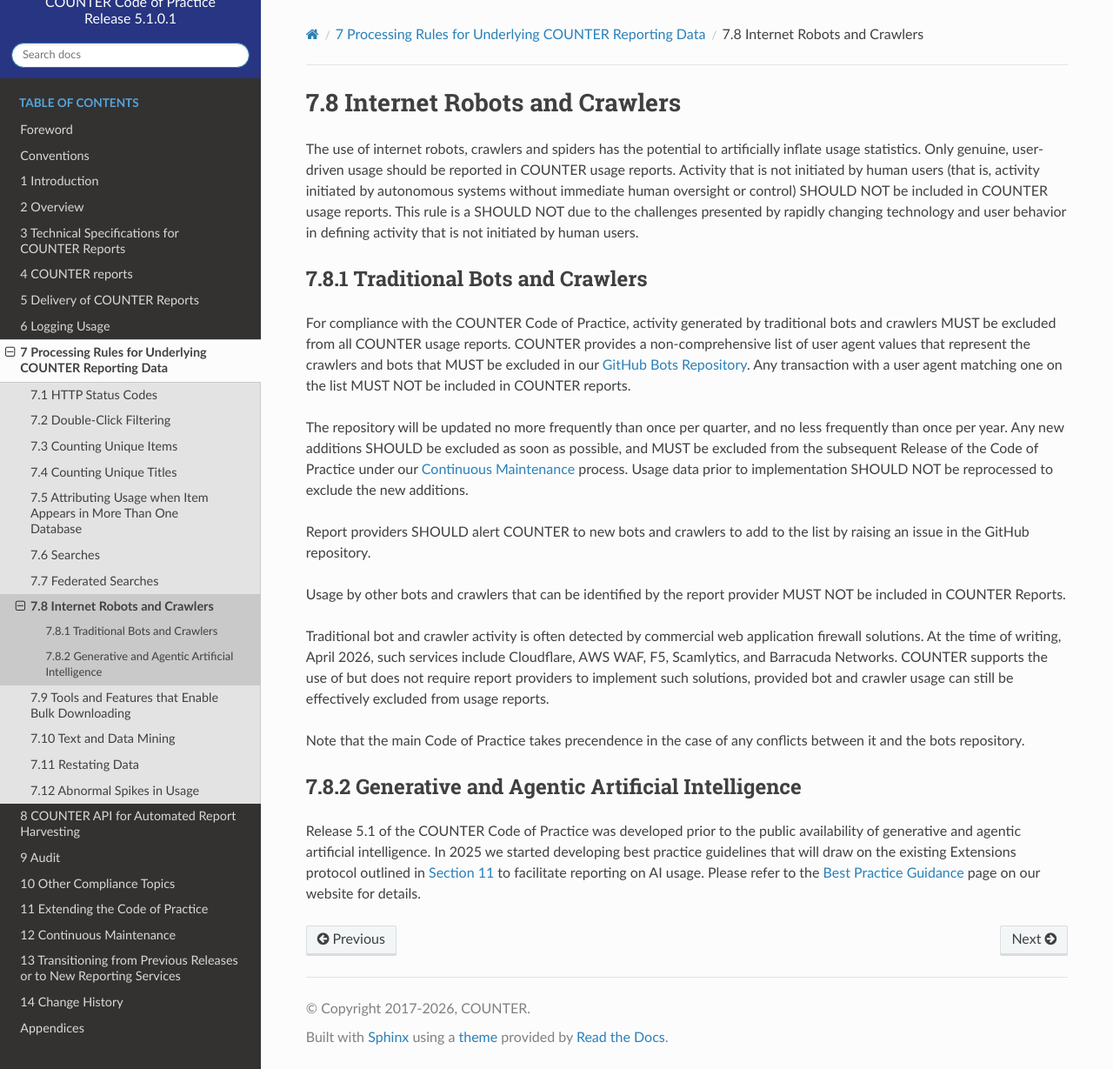
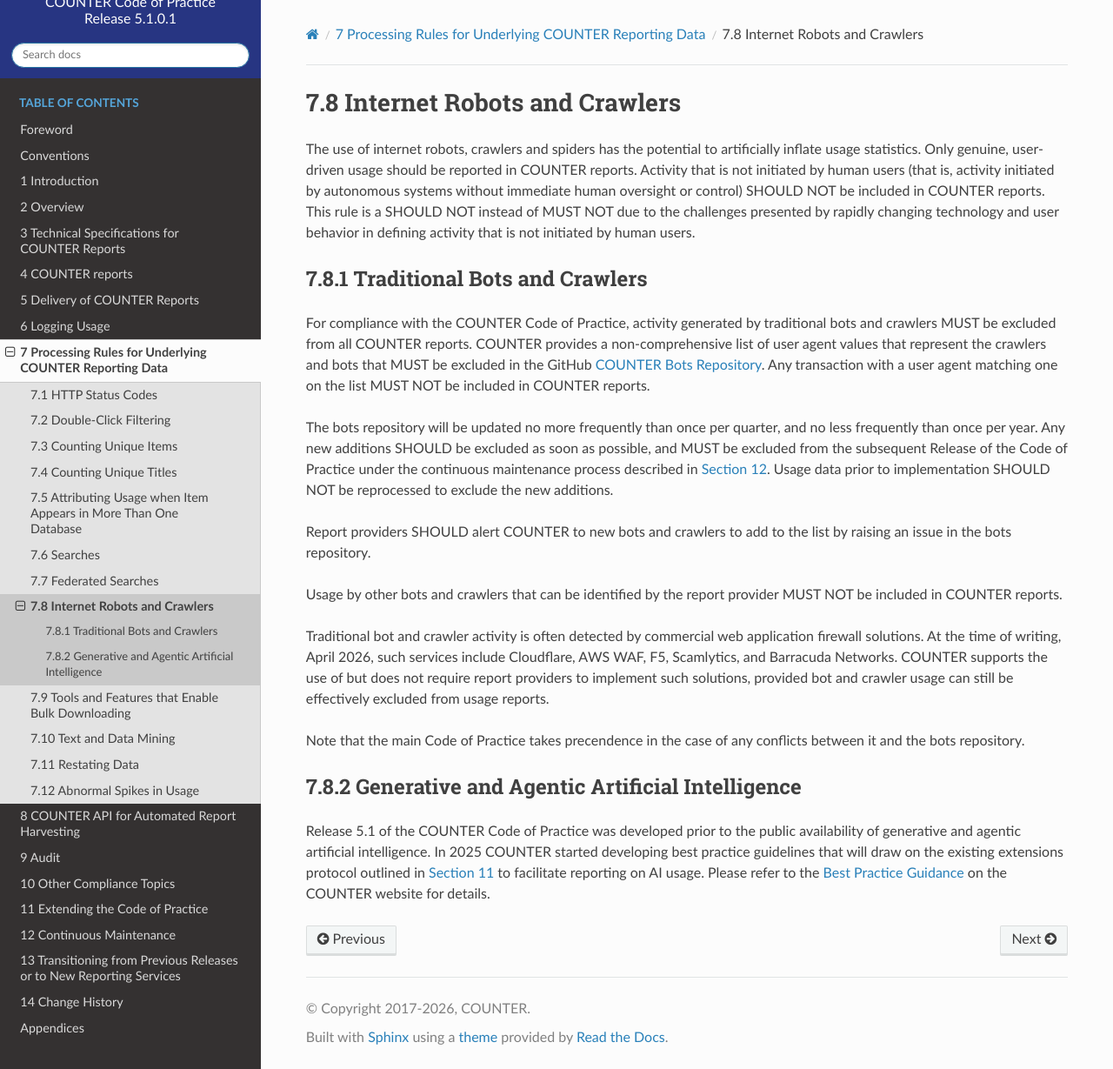
Before and after one commit to Project-Counter/cop5, a Sphinx documentation site: the page built from source/07-processing/08-internet-robots-and-crawlers.rst, in a window 1280 px wide and 1229 px high. Shown: the whole window at 87% size. Built offline with Sphinx 7.4.7 and the Read the Docs theme 3.1.0, drawn with Linux system fonts in a browser that asks for light colours.

Commit message:
Align the text with other parts of the CoP

```diff
--- a/source/07-processing/08-internet-robots-and-crawlers.rst
+++ b/source/07-processing/08-internet-robots-and-crawlers.rst
@@ -7,18 +7,19 @@
 Internet Robots and Crawlers
 ----------------------------
 
-The use of internet robots, crawlers and spiders has the potential to artificially inflate usage statistics. Only genuine, user-driven usage should be reported in COUNTER usage reports. Activity that is not initiated by human users (that is, activity initiated by autonomous systems without immediate human oversight or control) SHOULD NOT be included in COUNTER usage reports. This rule is a SHOULD NOT due to the challenges presented by rapidly changing technology and user behavior in defining activity that is not initiated by human users.
+The use of internet robots, crawlers and spiders has the potential to artificially inflate usage statistics. Only genuine, user-driven usage should be reported in COUNTER reports. Activity that is not initiated by human users (that is, activity initiated by autonomous systems without immediate human oversight or control) SHOULD NOT be included in COUNTER reports. This rule is a SHOULD NOT instead of MUST NOT due to the challenges presented by rapidly changing technology and user behavior in defining activity that is not initiated by human users.
 
 
 Traditional Bots and Crawlers
 """""""""""""""""""""""""""""
-For compliance with the COUNTER Code of Practice, activity generated by traditional bots and crawlers MUST be excluded from all COUNTER usage reports. COUNTER provides a non-comprehensive list of user agent values that represent the crawlers and bots that MUST be excluded in our `GitHub Bots Repository <https://github.com/Project-Counter/counter-bots>`_. Any transaction with a user agent matching one on the list MUST NOT be included in COUNTER reports.
 
-The repository will be updated no more frequently than once per quarter, and no less frequently than once per year. Any new additions SHOULD be excluded as soon as possible, and MUST be excluded from the subsequent Release of the Code of Practice under our :ref:`maintenance` process. Usage data prior to implementation SHOULD NOT be reprocessed to exclude the new additions.
+For compliance with the COUNTER Code of Practice, activity generated by traditional bots and crawlers MUST be excluded from all COUNTER reports. COUNTER provides a non-comprehensive list of user agent values that represent the crawlers and bots that MUST be excluded in the GitHub `COUNTER Bots Repository <https://github.com/Project-Counter/counter-bots>`_. Any transaction with a user agent matching one on the list MUST NOT be included in COUNTER reports.
 
-Report providers SHOULD alert COUNTER to new bots and crawlers to add to the list by raising an issue in the GitHub repository.
+The bots repository will be updated no more frequently than once per quarter, and no less frequently than once per year. Any new additions SHOULD be excluded as soon as possible, and MUST be excluded from the subsequent Release of the Code of Practice under the continuous maintenance process described in :numref:`maintenance`. Usage data prior to implementation SHOULD NOT be reprocessed to exclude the new additions.
 
-Usage by other bots and crawlers that can be identified by the report provider MUST NOT be included in COUNTER Reports.
+Report providers SHOULD alert COUNTER to new bots and crawlers to add to the list by raising an issue in the bots repository.
+
+Usage by other bots and crawlers that can be identified by the report provider MUST NOT be included in COUNTER reports.
 
 Traditional bot and crawler activity is often detected by commercial web application firewall solutions. At the time of writing, April 2026, such services include Cloudflare, AWS WAF, F5, Scamlytics, and Barracuda Networks. COUNTER supports the use of but does not require report providers to implement such solutions, provided bot and crawler usage can still be effectively excluded from usage reports.
 
@@ -27,4 +28,5 @@
 
 Generative and Agentic Artificial Intelligence
 """"""""""""""""""""""""""""""""""""""""""""""
-Release 5.1 of the COUNTER Code of Practice was developed prior to the public availability of generative and agentic artificial intelligence. In 2025 we started developing best practice guidelines that will draw on the existing Extensions protocol outlined in :numref:`extending` to facilitate reporting on AI usage. Please refer to the `Best Practice Guidance <https://www.countermetrics.org/code-of-practice/best-practice/>`_ page on our website for details.
+
+Release 5.1 of the COUNTER Code of Practice was developed prior to the public availability of generative and agentic artificial intelligence. In 2025 COUNTER started developing best practice guidelines that will draw on the existing extensions protocol outlined in :numref:`extending` to facilitate reporting on AI usage. Please refer to the `Best Practice Guidance <https://www.countermetrics.org/code-of-practice/best-practice/>`_ on the COUNTER website for details.
```
